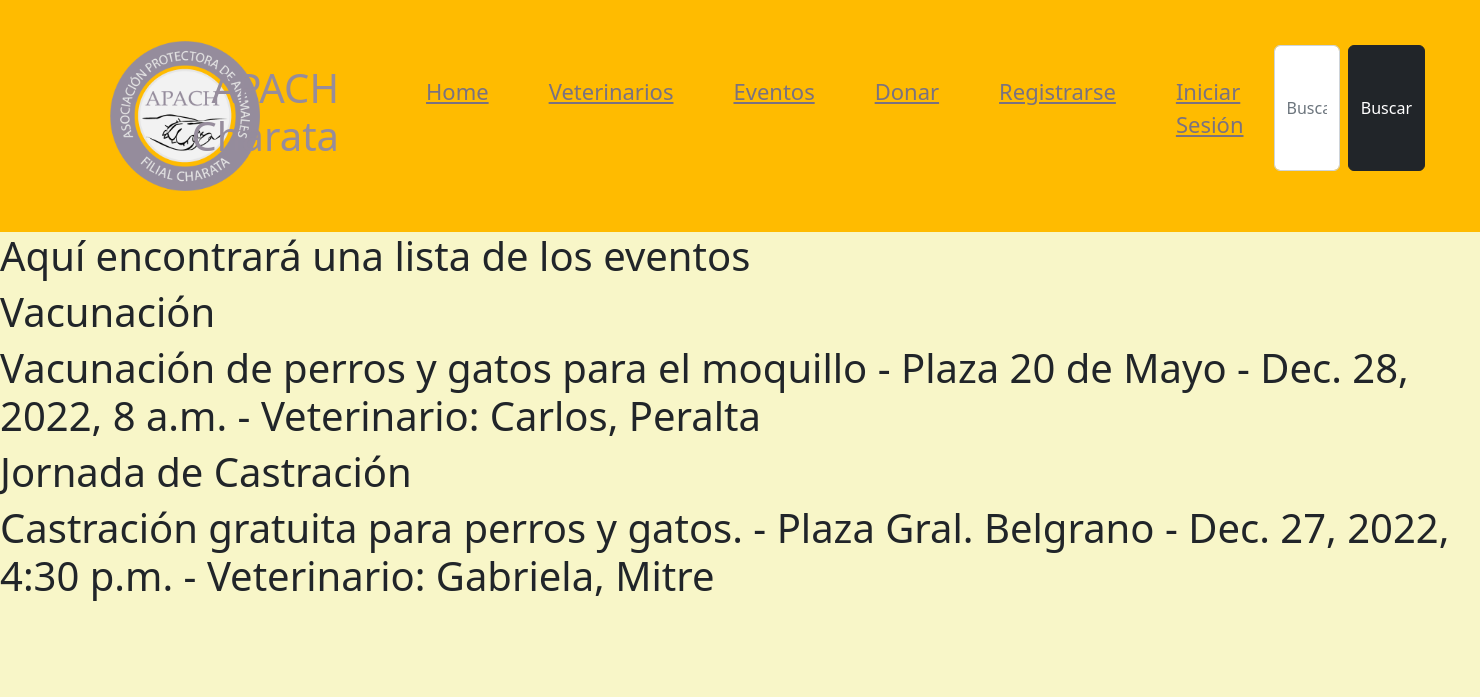
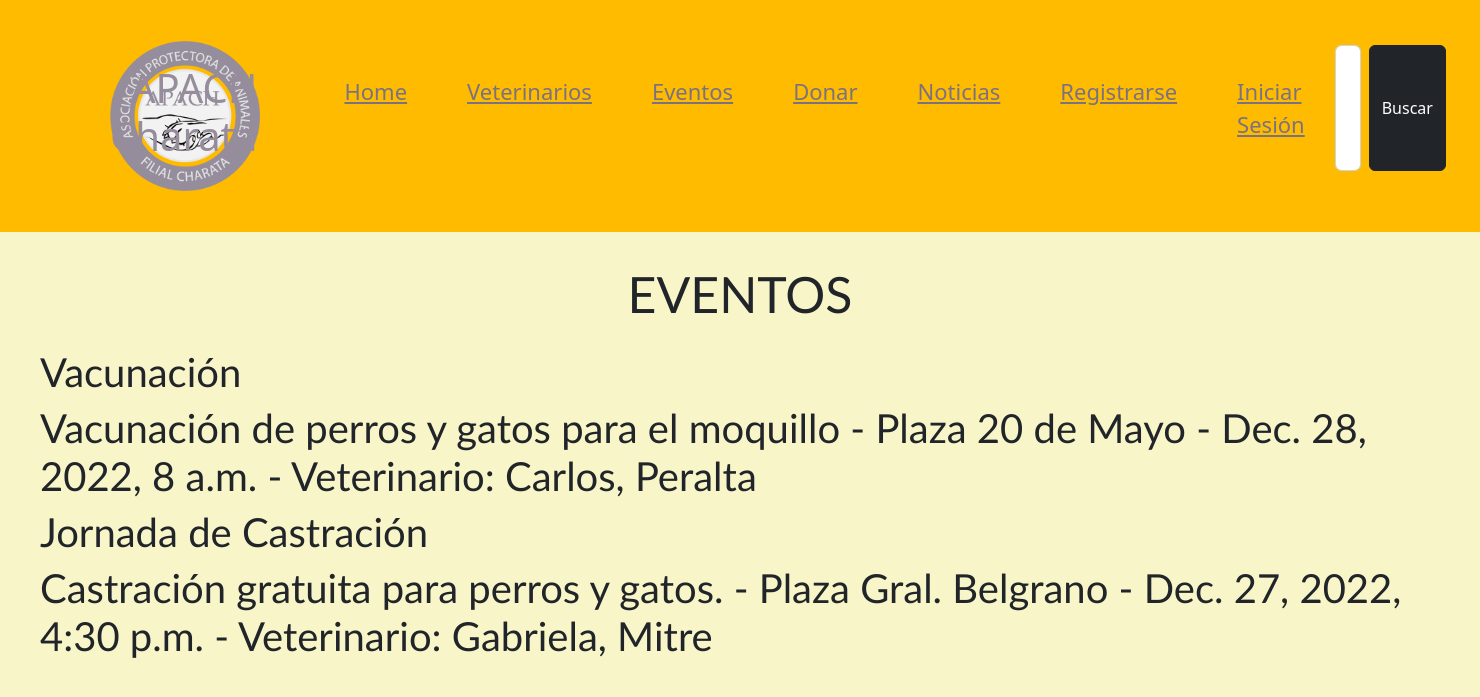
Before and after one commit to LadioLipreri/Nuevo-Apach, a Django app: page /Tareas/ in a window 1480 px wide. Shown: the top 697 px of the page. Run offline with Django 4.2, Linux system fonts and the light colour scheme; data comes from the database, SQL or seed files in the repository; both versions use the stored data as it was after the commit.

Commit message:
probando noticias

```diff
--- a/apach/myapp/admin.py
+++ b/apach/myapp/admin.py
@@ -1,7 +1,11 @@
 from django.contrib import admin
-from .models import veterinarios, tareas
+from .models import veterinarios, tareas, Categorias, Noticias
 # Register your models here.
 
 admin.site.register(veterinarios)
 
 admin.site.register(tareas)
+
+admin.site.register(Categorias)
+
+admin.site.register(Noticias)
--- a/apach/myapp/models.py
+++ b/apach/myapp/models.py
@@ -18,3 +18,22 @@ class tareas(models.Model):
 
     def __str__(self):
         return self.titulo + ' - ' + self.descripcion + " - " + self.lugar + " - " + str(self.fecha) + " - " + self.responsable.nombre + " - " + self.responsable.apellido
+
+
+class Categorias(models.Model):
+    title=models.CharField(max_length=200)
+    category_image=models.ImageField(upload_to='imgs/')
+
+    def __str__(self):
+        return self.title
+
+
+class Noticias(models.Model):
+    categoria=models.ForeignKey(Categorias, on_delete=models.CASCADE)
+    title=models.CharField(max_length=300)
+    image=models.ImageField(upload_to='imgs/')
+    detail=models.TextField()
+    add_time=models.DateTimeField(auto_now_add=True)
+
+    def __str__(self):
+        return self.title
--- a/apach/myapp/static/styles/main.css
+++ b/apach/myapp/static/styles/main.css
@@ -134,3 +134,16 @@ section footer{
     padding: 20px;
     font-size: 25px;
 }
+
+.p_tareas{
+    text-align: center;
+    padding-top: 25px;
+    font-family: 'Gill Sans', 'Gill Sans MT', Calibri, 'Trebuchet MS', sans-serif;
+    font-size: 50px;
+}
+
+.estilo_eventos {
+    padding-left: 40px;
+    padding-right: 40px;
+    font-family: 'Gill Sans', 'Gill Sans MT', Calibri, 'Trebuchet MS', sans-serif;
+}
--- a/apach/myapp/templates/layouts/base.html
+++ b/apach/myapp/templates/layouts/base.html
@@ -34,6 +34,9 @@
                 <li class="nav-item">
                     <a href="/Donar" class="nav-link">Donar</a>
                 </li>
+                <li class="nav-item">
+                    <a href="/Noticias" class="nav-link">Noticias</a>
+                </li>
                 {% if user.is_authenticated %}
                 <li class="nav-item">
                     <a href="/logout" class="nav-link">Cerrar sesión</a>
--- a/apach/myapp/templates/tareas.html
+++ b/apach/myapp/templates/tareas.html
@@ -1,9 +1,14 @@
 {% extends 'layouts/base.html' %}
+
+{% load static %}
 
 {% block content %}
 
-<h1>Aquí encontrará una lista de los eventos</h1>
+<div class="p_tareas">
+    <p>EVENTOS</p>
+</div>
 
+<div class="estilo_eventos">
     {% for mitarea in mistareas %}
 
     <article>
@@ -11,7 +16,9 @@
         <h1> {{mitarea.descripcion}} - {{mitarea.lugar}} - {{mitarea.fecha}} - Veterinario: {{mitarea.responsable.nombre}}, {{mitarea.responsable.apellido}}</h1>
     </article>
 
+
     {% endfor %}
 
+</div>
 
 {% endblock %}
--- a/apach/myapp/urls.py
+++ b/apach/myapp/urls.py
@@ -12,4 +12,6 @@ urlpatterns = [
     path('signup/', views.Registrarse),
     path('logout/', views.cerrar_secion, name="logout"),
     path('signin/', views.signin, name="signin"),
+    path('Noticias/', views.Noticias),
+
 ]
--- a/apach/myapp/views.py
+++ b/apach/myapp/views.py
@@ -81,3 +81,9 @@ def signin(request):
         else:
             login(request, user)
             return redirect('home')
+
+
+
+
+def Noticias(request):
+    return render(request, 'noticias.html')
```
Also changed, not shown: apach/myapp/templates/noticias.html (added, +17 -0 lines), apach/db.sqlite3, apach/imgs/apach.jpg (added), apach/myapp/migrations/0002_categorias.py (added), apach/myapp/migrations/0003_noticias.py (added). Lines whose indentation alone changed are shown as unchanged.
